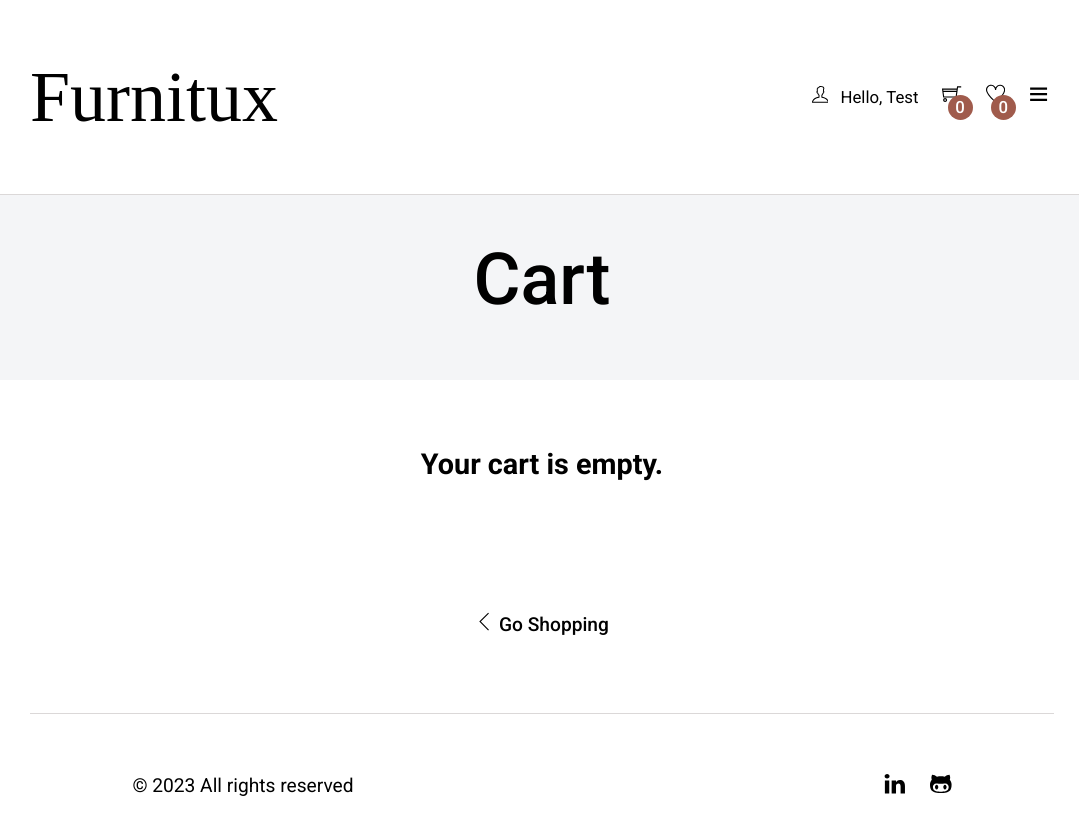
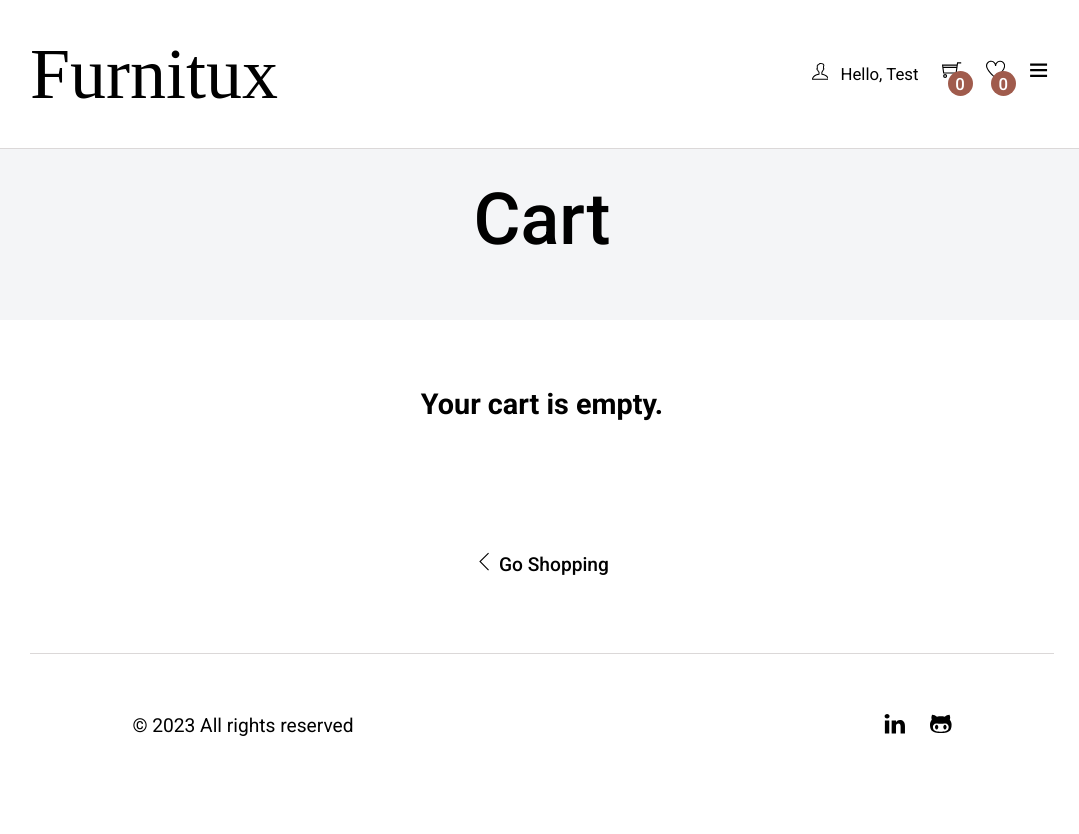
Before and after one commit to annabadyka/shop, a React (Vite) app: page /cart in a window 1280 px wide. Shown: the top 834 px of the page, without its empty margins (98-1177 px from the left). Built offline with nearby package versions, Linux system fonts and the light colour scheme; a web font is replaced by a local one.

Commit message:
28.06.2023

```diff
--- a/src/assets/css/HeroSecondary.css
+++ b/src/assets/css/HeroSecondary.css
@@ -15,7 +15,7 @@
   }
   .hero-secondary {
     margin: 0;
-    padding-top: 10rem;
+    padding-top: 8rem;
     width: 100%;
     display: flex;
     justify-content: center;
@@ -26,9 +26,9 @@
     color: var(--black);
   }
 
-  @media (min-width:767px) {
-    .hero-secondary {
-      padding-top: 15rem;
+@media (min-width:768px) {
+  .hero-secondary {
+      padding-top: 10rem;
   }
 }
 
--- a/src/assets/css/Home.css
+++ b/src/assets/css/Home.css
@@ -2,8 +2,8 @@
 /*HOME*/
 .hero_main_home {
     margin: 0;
-    margin-top: 9rem;
-    width: 100%;
+    padding-top: 8rem;
+    min-width: 100%;
     background-size: cover;
     -webkit-background-size: cover;
     -moz-background-size: cover;
@@ -14,8 +14,15 @@
     justify-content: center;
     flex-direction:column;
     align-items:center;
-    min-height: 90vh;
+    min-height: 70vh;
     background-image: url(../images/img_header_home.jpg);
+  }
+
+  @media (min-width:768px) {
+    .hero_main_home{
+        padding-top: 10rem;
+        min-height: 90vh;
+    }
   }
   .hero_main_home .heading-section {
     display: flex;
@@ -24,7 +31,8 @@
     align-items:center;
     padding:2rem;
   }
- .hero_main_home .heading-section p {
+
+  .hero_main_home .heading-section p {
     max-width: 60rem;
     margin: 1rem auto;
     color: var(--black);
@@ -40,7 +48,6 @@
   .about_cont img{width:100%;}
   .about_cont_services{
     display:grid;
-    margin-top: 3rem;
   }
   @media (min-width: 576px) {
     .about_cont_services{
--- a/src/assets/css/Navbar.css
+++ b/src/assets/css/Navbar.css
@@ -1,7 +1,5 @@
 
 /*Navbar*/
-/*.header .input-wrapper{display:none;}*/
-
 .header{
     position:fixed;
     border-bottom: 1px solid var(--light-gray);
@@ -18,8 +16,8 @@
     flex-direction: row;
     justify-content: end;
     gap:.5rem;
+    padding: 1% 10%;
 }
-
 
 @media (min-width:357px) and (max-width:767px) {
     .header .container{
@@ -155,6 +153,7 @@ i:hover{ color: var(--color-main);}
     flex-direction: column;
     padding: 5%;
 }
+
 .navbar ul, .social ul{
     display:flex;
     align-items: flex-start;
--- a/src/index.css
+++ b/src/index.css
@@ -60,6 +60,7 @@ html {
   font-size: 12px;
   height: 100vh;
 }
+
 html ::selection {
   background: var(--color-main);
   color: var(--white);
@@ -128,12 +129,14 @@ body {
   display: block;
   color: var(--black);
   font-weight:var(--fw-500);
+  text-align:center;
 }
 .heading-section h2 {
   font-size:var(--fs-3);
   display: block;
   color: var(--black);
   font-weight:var(--fw-500);
+  text-align:center;
 }
 
 @media (min-width: 576px) {
```
Also changed, not shown: 1 other file (tests, documents, lock files or other folders).
